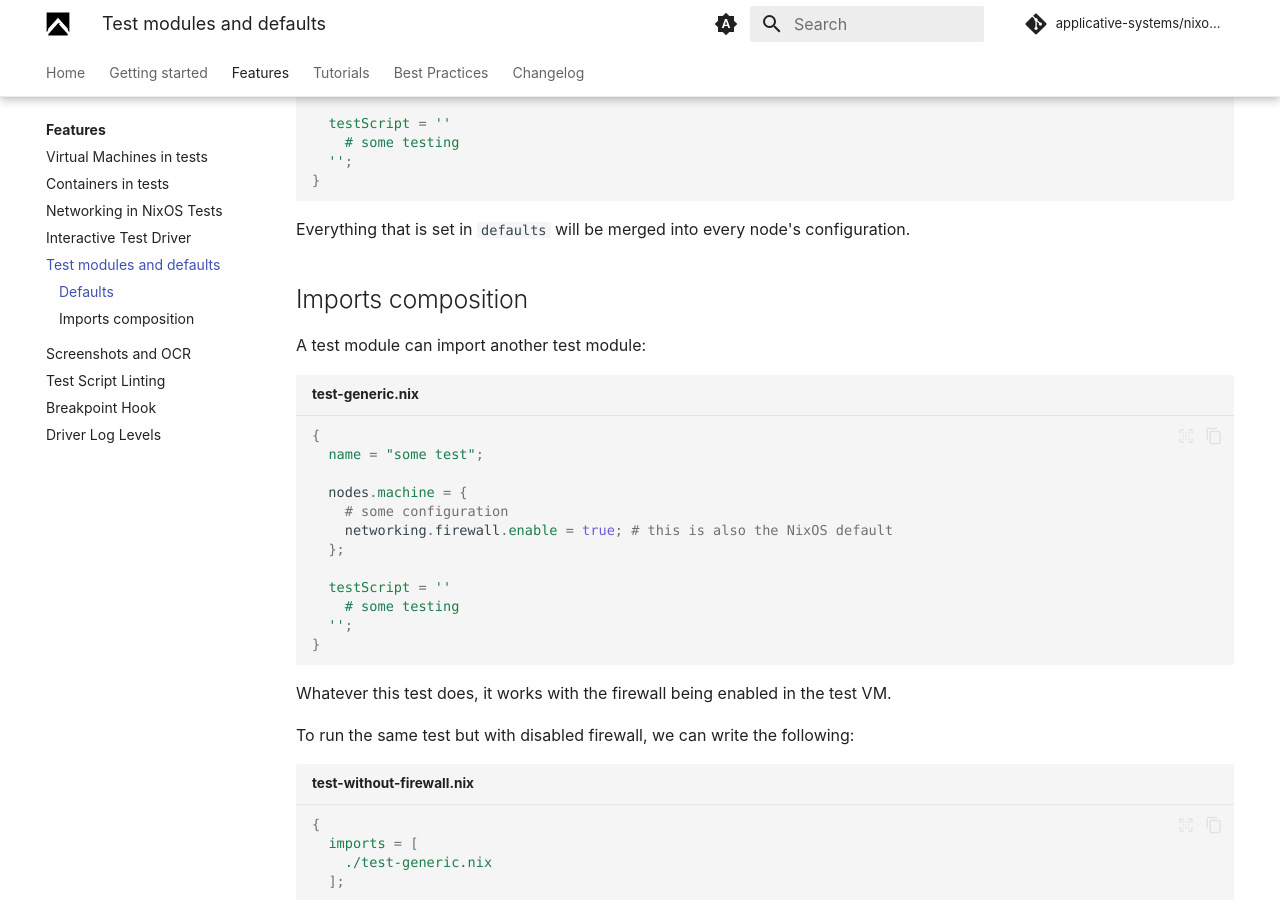
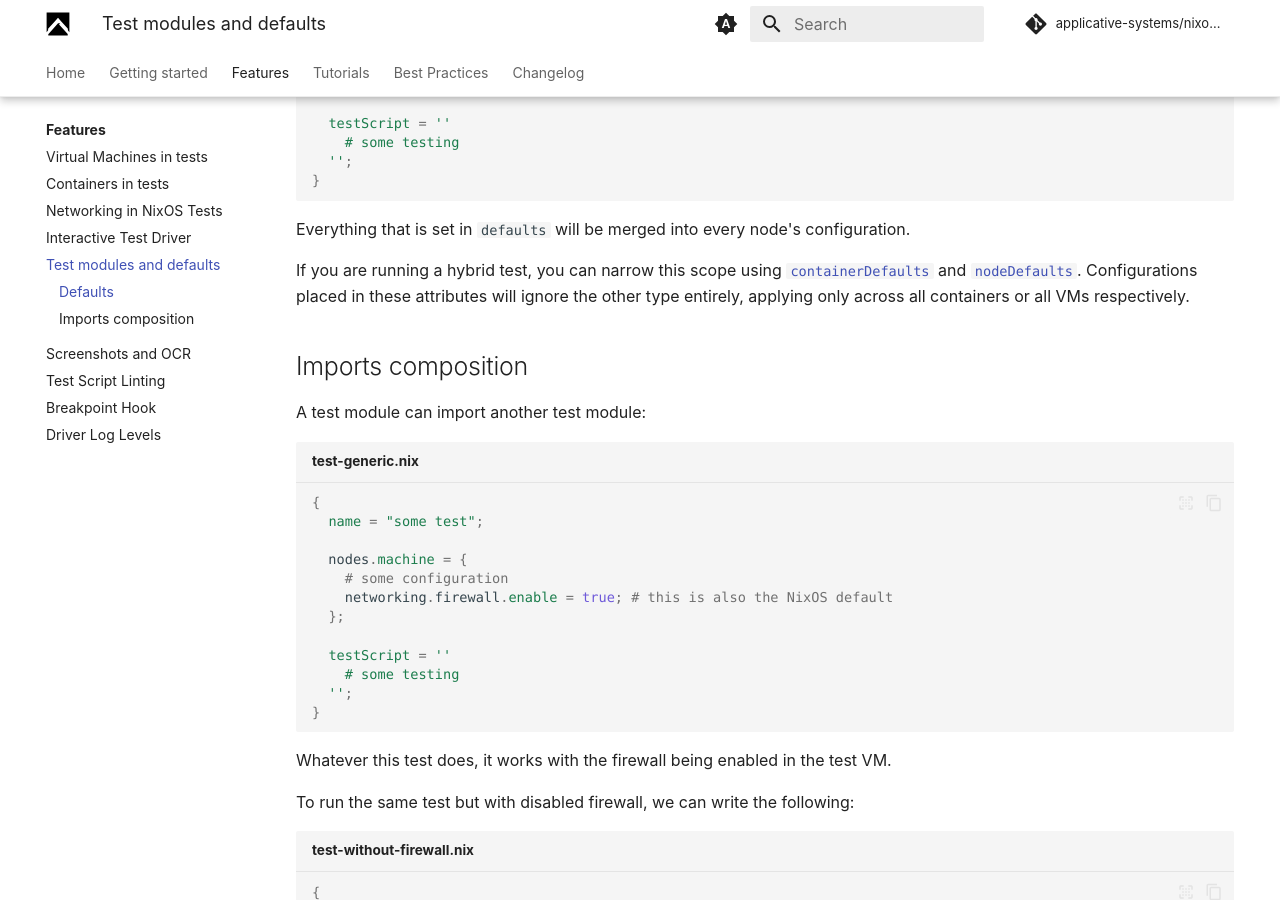
Before and after one commit to applicative-systems/nixos-test-driver-manual, an MkDocs documentation site: the page built from docs/features/module-composition.md, in a window 1280 px wide and 900 px high, scrolled down 773 px. Built offline with MkDocs 1.6.1 and Material for MkDocs 9.7.7, drawn with Linux system fonts in a browser that asks for light colours; plug-ins that fetch from the network failed and are left out; comment, search, counter and statistics services are not loaded.

Commit message:
mention containerDefaults and nodeDefaults

```diff
--- a/docs/features/module-composition.md
+++ b/docs/features/module-composition.md
@@ -35,6 +35,8 @@ Instead of setting `networking.firewall.enable = false;` in every node configura
 
 Everything that is set in `defaults` will be merged into every node's configuration.
 
+If you are running a hybrid test, you can narrow this scope using [`containerDefaults`](https://nixos.org/manual/nixos/stable/#test-opt-containerDefaults) and [`nodeDefaults`](https://nixos.org/manual/nixos/stable/#test-opt-nodeDefaults). Configurations placed in these attributes will ignore the other type entirely, applying only across all containers or all VMs respectively.
+
 ## Imports composition
 
 A test module can import another test module:
```
